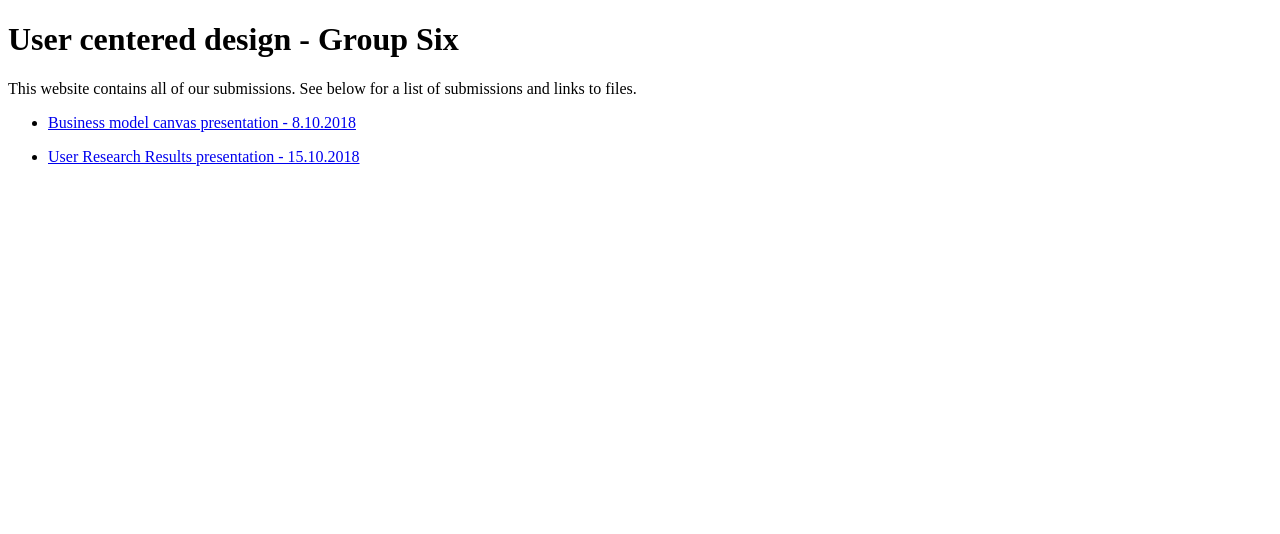
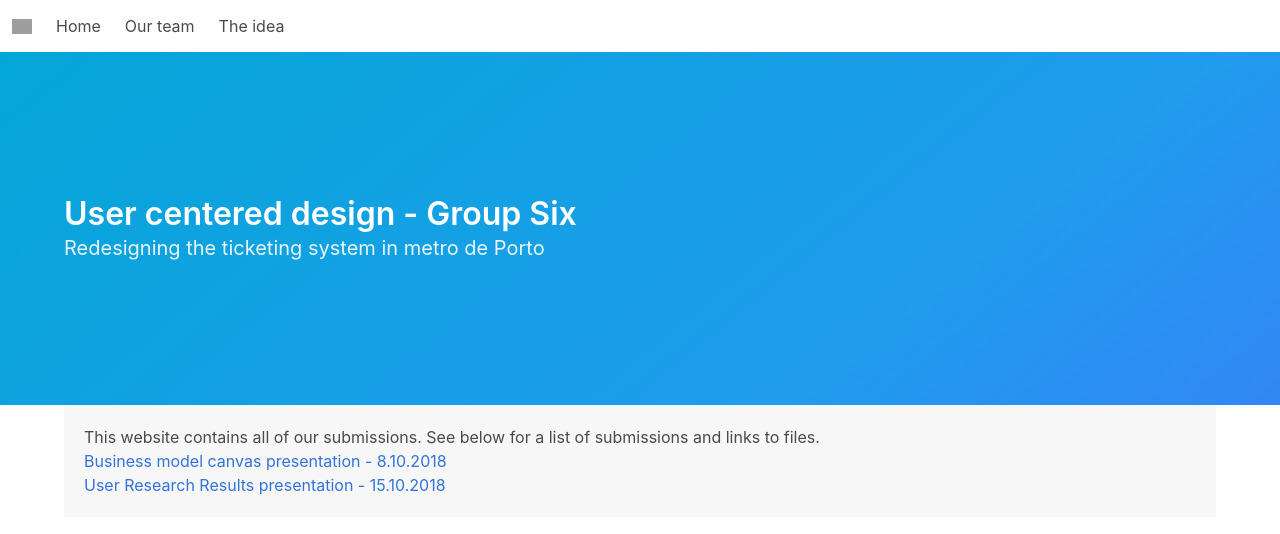
Before and after one commit to ucdgroupsix/ucdgroupsix.github.io, a plain HTML site: page index.html in a window 1280 px wide. Drawn offline with nearby package versions, Linux system fonts and the light colour scheme; grey boxes are pictures that could not be loaded.

Commit message:
Sass it up

```diff
--- a/index.html
+++ b/index.html
@@ -8,15 +8,55 @@
     <meta charset="utf-8">
     <meta http-equiv="x-ua-compatible" content="ie=edge">
     <title>Group Six - User centered design</title>
+    <link rel="stylesheet" href="reset.css">
+    <link rel="stylesheet" href="https://cdnjs.cloudflare.com/ajax/libs/bulma/0.7.2/css/bulma.min.css">
+    <link rel="stylesheet" href="style.css">
     <meta name="description" content="">
     <meta name="viewport" content="width=device-width, initial-scale=1, shrink-to-fit=no">
 </head>
 
 <body>
-    <div class='title'>
-        <h1>User centered design - Group Six</h1>
+    <nav class="navbar" role="navigation" aria-label="main navigation">
+        <div class="navbar-brand">
+            <a class="navbar-item" href="https://ucdgroupsix.github.io">
+                <img src="https://upload.wikimedia.org/wikipedia/commons/thumb/d/de/Porto_Metro_logo.svg/200px-Porto_Metro_logo.svg.png"
+                    width="20" height="100">
+            </a>
+
+            <a role="button" class="navbar-burger burger" aria-label="menu" aria-expanded="false" data-target="navbar">
+                <span aria-hidden="true"></span>
+                <span aria-hidden="true"></span>
+                <span aria-hidden="true"></span>
+            </a>
         </div>
-    <div class='content'>
+
+        <div id="navbar" class="navbar-menu">
+            <div class="navbar-start">
+                <a class="navbar-item">
+                    Home
+                </a>
+
+                <a class="navbar-item">
+                    Our team
+                </a>
+                <a class="navbar-item">
+                    The idea
+                </a>
+
+            </div>
+        </div>
+    </nav>
+
+    <section class='hero is-medium is-info is-bold'>
+        <div class='hero-body'>
+            <div class='container'>
+                <h1 class='title'>User centered design - Group Six</h1>
+                <h2 class='subtitle'>Redesigning the ticketing system in metro de Porto</h2>
+            </div>
+        </div>
+    </section>
+    <div class='container'>
+        <div class='sect'>
             <p>
                 This website contains all of our submissions. See below for a list of submissions and links to files.
             </p>
@@ -28,11 +68,37 @@
             </ul>
 
         </div>
+    </div>
     <!--[if lte IE 9]>
     <p class="browserupgrade">You are using an <strong>outdated</strong> browser. Please <a href="https://browsehappy.com/">upgrade your browser</a> to improve your experience and security.</p>
   <![endif]-->
 
     <script>
+        document.addEventListener('DOMContentLoaded', () => {
+
+            // Get all "navbar-burger" elements
+            const $navbarBurgers = Array.prototype.slice.call(document.querySelectorAll('.navbar-burger'), 0);
+
+            // Check if there are any navbar burgers
+            if ($navbarBurgers.length > 0) {
+
+                // Add a click event on each of them
+                $navbarBurgers.forEach(el => {
+                    el.addEventListener('click', () => {
+
+                        // Get the target from the "data-target" attribute
+                        const target = el.dataset.target;
+                        const $target = document.getElementById(target);
+
+                        // Toggle the "is-active" class on both the "navbar-burger" and the "navbar-menu"
+                        el.classList.toggle('is-active');
+                        $target.classList.toggle('is-active');
+
+                    });
+                });
+            }
+
+        });
     </script>
 </body>
 
--- /dev/null
+++ b/reset.css
@@ -0,0 +1,48 @@
+/* http://meyerweb.com/eric/tools/css/reset/
+   v2.0 | 20110126
+   License: none (public domain)
+*/
+
+html, body, div, span, applet, object, iframe,
+h1, h2, h3, h4, h5, h6, p, blockquote, pre,
+a, abbr, acronym, address, big, cite, code,
+del, dfn, em, img, ins, kbd, q, s, samp,
+small, strike, strong, sub, sup, tt, var,
+b, u, i, center,
+dl, dt, dd, ol, ul, li,
+fieldset, form, label, legend,
+table, caption, tbody, tfoot, thead, tr, th, td,
+article, aside, canvas, details, embed,
+figure, figcaption, footer, header, hgroup,
+menu, nav, output, ruby, section, summary,
+time, mark, audio, video {
+	margin: 0;
+	padding: 0;
+	border: 0;
+	font-size: 100%;
+	font: inherit;
+	vertical-align: baseline;
+}
+/* HTML5 display-role reset for older browsers */
+article, aside, details, figcaption, figure,
+footer, header, hgroup, menu, nav, section {
+	display: block;
+}
+body {
+	line-height: 1;
+}
+ol, ul {
+	list-style: none;
+}
+blockquote, q {
+	quotes: none;
+}
+blockquote:before, blockquote:after,
+q:before, q:after {
+	content: '';
+	content: none;
+}
+table {
+	border-collapse: collapse;
+	border-spacing: 0;
+}
--- /dev/null
+++ b/style.css
@@ -0,0 +1,4 @@
+.sect {
+    background-color: #f7f7f7;
+    padding: 20px;
+}
```
Lines whose indentation alone changed are shown as unchanged.
